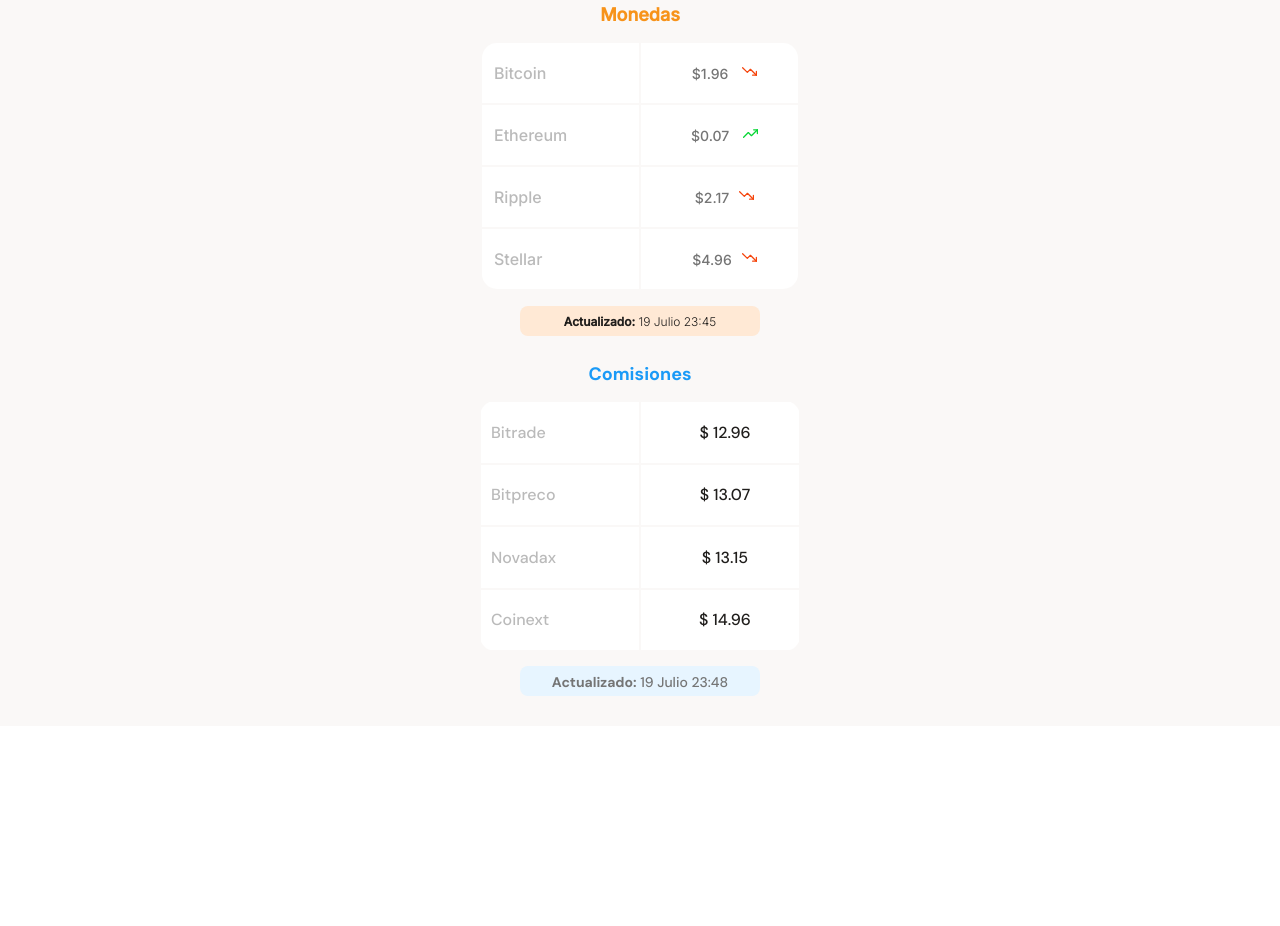
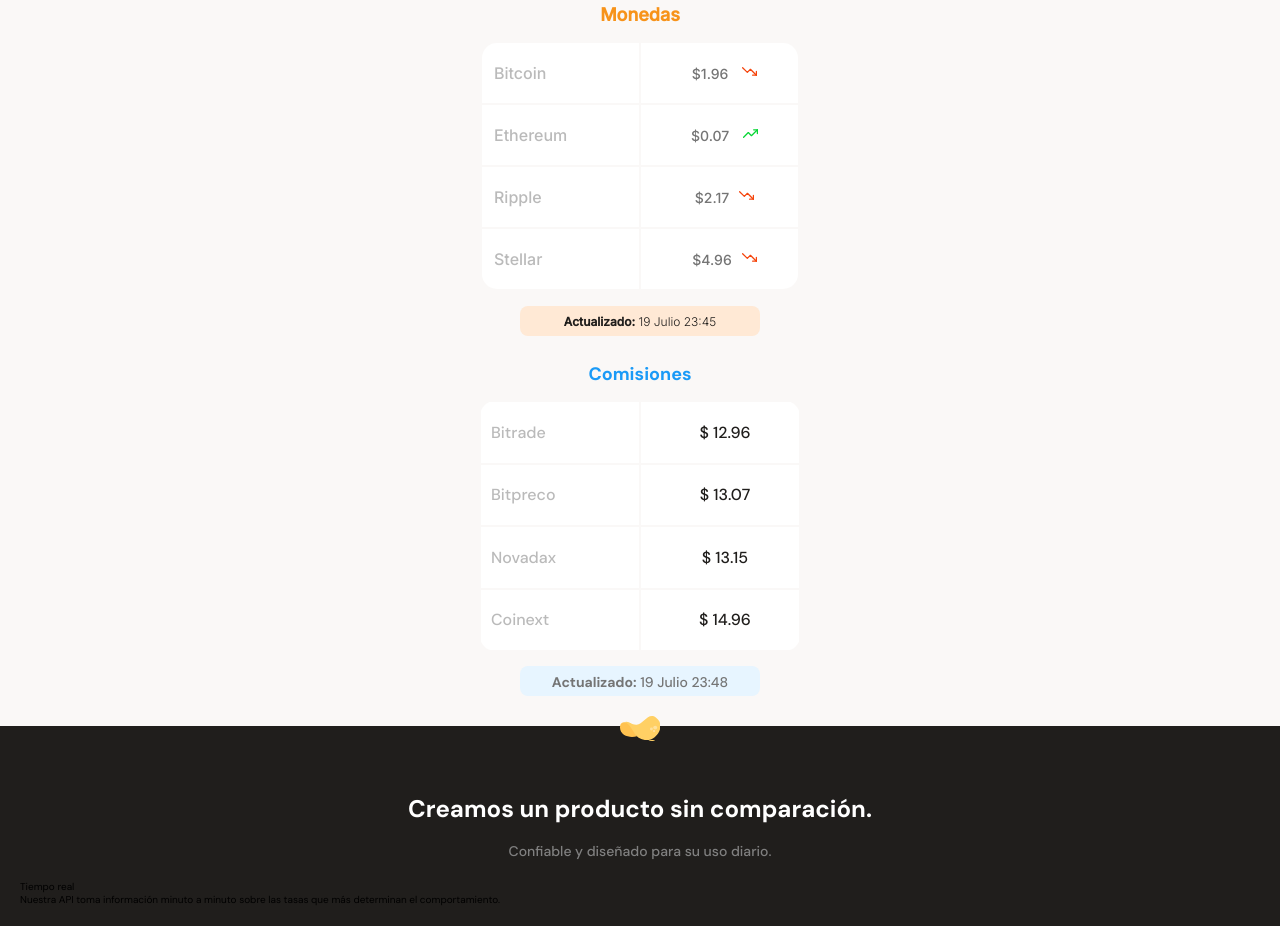
Before and after one commit to oneshot0/mobile_firts, a plain HTML site: page index.html in a window 1280 px wide. Shown: the part 769-1695 px from the top of the page. Before the commit the page ends 1495 px from the top, so only its background shows below. Drawn offline with Linux system fonts and the light colour scheme.

Commit message:
Se agregó el maquetado y un 20% de estilos a la sección BENEFICIOS

```diff
--- a/index.html
+++ b/index.html
@@ -105,7 +105,23 @@
           </div>
         </section>
       </section>
-      <section></section>
+      <section class="main-product-detail">
+        <span class="product-detail--batata-logo"></span>
+        <div class="product-detail--title">
+          <h2>Creamos un producto sin comparación.</h2>
+          <p>Confiable y diseñado para su uso diario.</p>
+        </div>
+        <section class="product-cards--container">
+          <article class="product-detail--card">
+            <span class="clock"></span>
+            <p class="product--card-title">Tiempo real</p>
+            <p class="product--card-body">
+              Nuestra API toma información minuto a minuto sobre las tasas que
+              más determinan el comportamiento.
+            </p>
+          </article>
+        </section>
+      </section>
       <section></section>
       <section></section>
     </main>
--- a/styles.css
+++ b/styles.css
@@ -258,7 +258,7 @@ main {
   border-radius: 15px;
 }
 .commission-table--container div:nth-child(2n) {
- justify-content: center;
+  justify-content: center;
 }
 .commission-table--item .table__price {
   color: var(--warm-black);
@@ -278,7 +278,6 @@ main {
   padding-left: 10px;
 }
 
-
 .commission-table--item p {
   margin: 0;
   font-size: 1.6rem;
@@ -297,3 +296,42 @@ main {
   background-color: var(--soft-blue);
   border-radius: 8px;
 }
+/* Empezamos con la parte de beneficios */
+.main-product-detail {
+  position: relative;
+  width: 100%;
+  min-width: 320px;
+  height: auto;
+  padding: 20px 20px;
+  background-color: var(--warm-black);
+}
+.product-detail--batata-logo {
+  position: absolute;
+  width: 40px;
+  height: 25px;
+  top: -10px;
+  left: calc(50% - 20px);
+  background-image: url(./assets/imgs/logo.svg);
+}
+.product-detail--title {
+  width: 90%;
+  min-width: 288px;
+  height: auto;
+  margin: 0 auto;
+  margin-top: 50px;
+  text-align: center;
+}
+.product-detail--title h2 {
+  margin-bottom: 20px;
+  font-size: 2.4rem;
+  font-weight: bold;
+  line-height: 2.6rem;
+  color: var(--just-white);
+}
+.product-detail--title p {
+  margin-bottom: 20px;
+  font-size: 1.4rem;
+  font-weight: 500;
+  line-height: 1.8rem;
+  color: #808080;
+}
```
